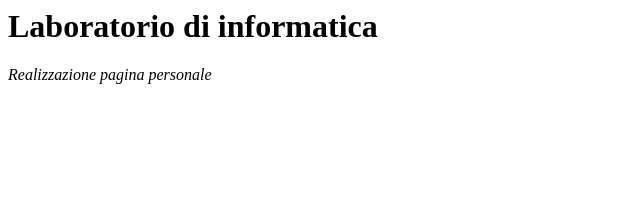
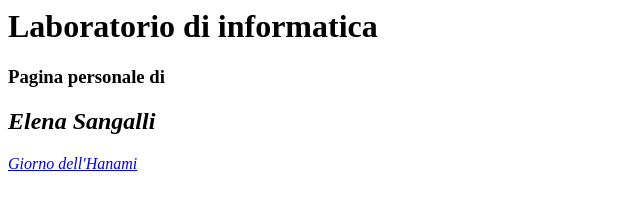
Before and after one commit to ElenaSangalli/LaboratorioInformatica, a plain HTML site: page index.html in a window 1280 px wide. Shown: the whole page, without its empty margins (0-640 px from the left). Drawn offline with Linux system fonts and the light colour scheme.

Commit message:
Inserimento Nome, Sottotitolo e Link

```diff
--- a/index.html
+++ b/index.html
@@ -1,3 +1,3 @@
-<h1> Laboratorio di informatica </h1>
-<em> Realizzazione pagina personale <em>
-<p> <a href=file:///Users/Elenelandia/Documents/GitHub/LaboratorioInformatica/index.html> </a> </p>
+<h1> <strong> Laboratorio di informatica </strong> </h1>
+<h3> Pagina personale di </h3> <h2> <em> Elena Sangalli <em> </h2>
+   <p> <a target="_blank" href="https://i2.wp.com/www.mangaforever.net/wp-content/uploads/2016/01/hanami.jpg?resize=634%2C312&ssl=1">Giorno dell'Hanami</a> </p>
```
